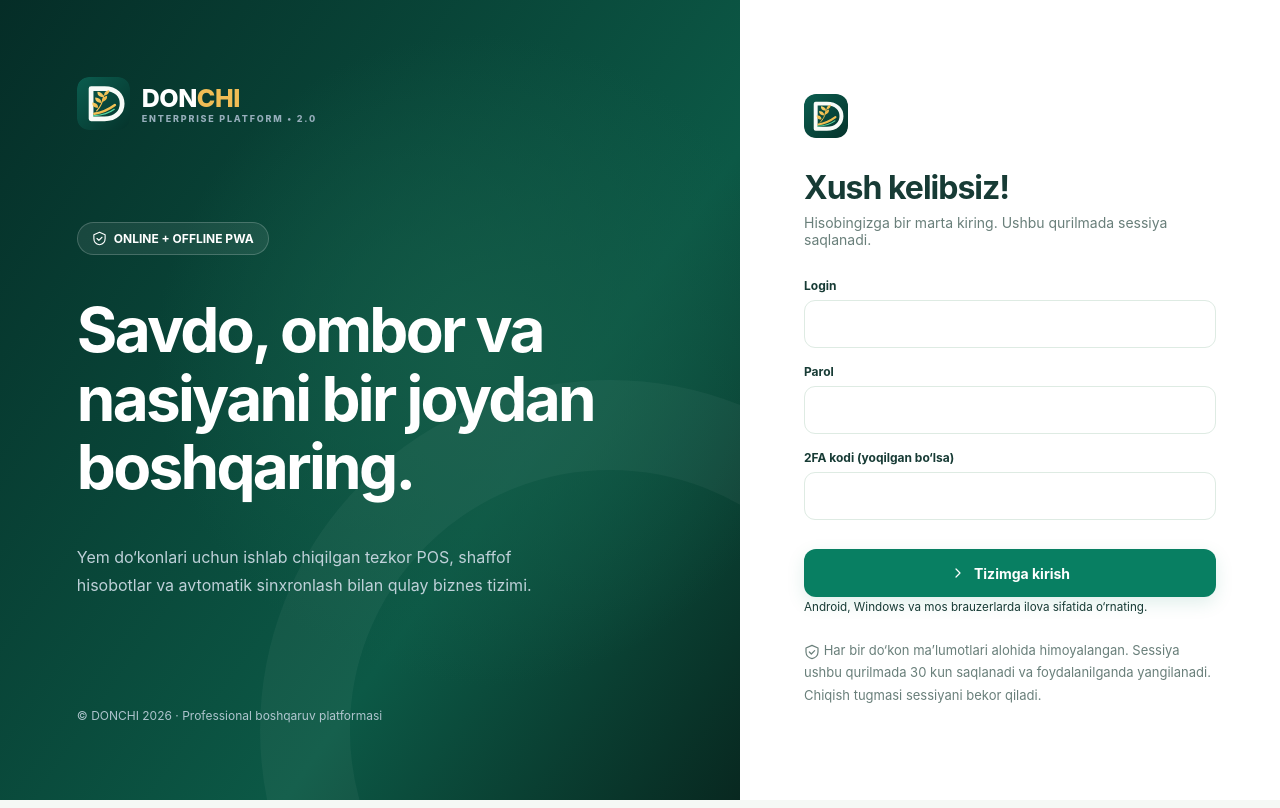
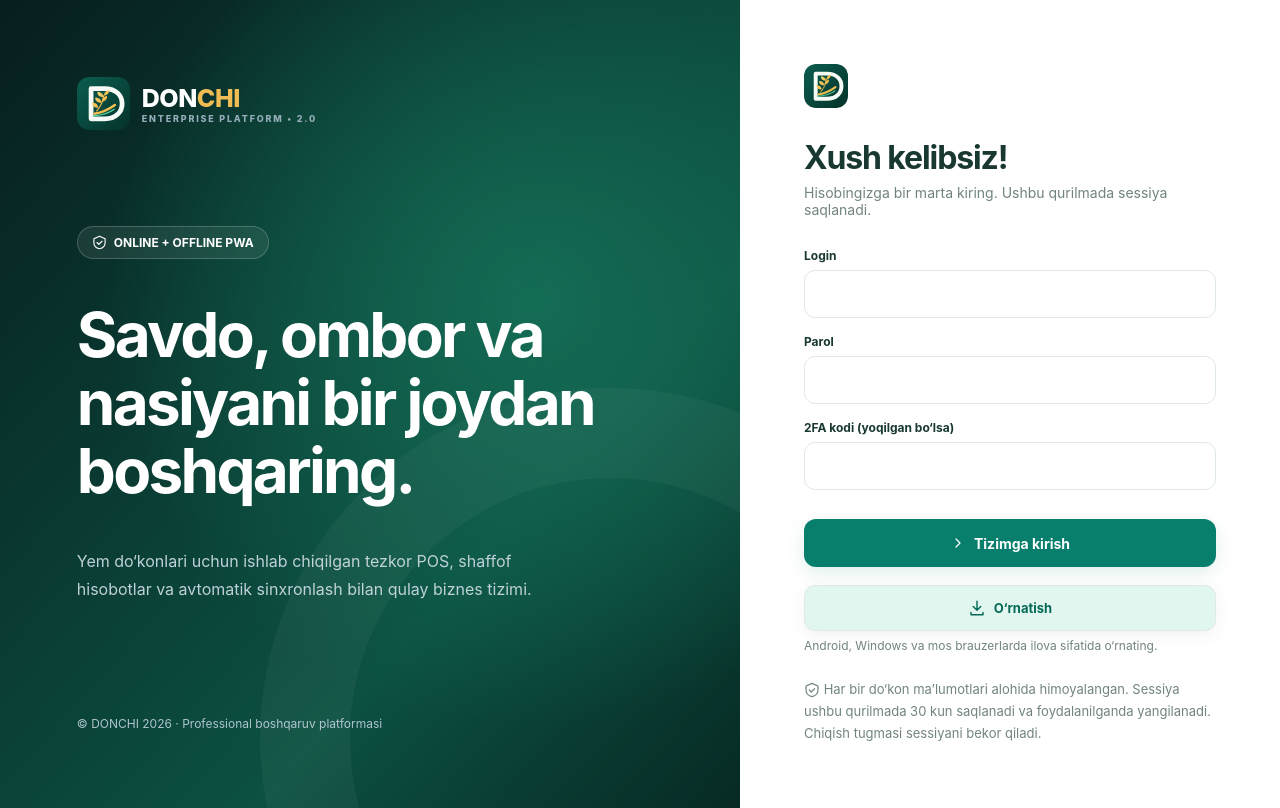
Before and after one commit to oybekabdurasulov431-ui/donchi-enterprise, a plain HTML site: page web/index.html in a window 1280 px wide. Drawn offline with Linux system fonts and the light colour scheme; no server answers.

Commit message:
Link DONCHI 2 premium styles and cross-device PWA installer

```diff
--- a/web/index.html
+++ b/web/index.html
@@ -2,13 +2,15 @@
 <html lang="uz" data-theme="light">
 <head>
 <meta charset="utf-8"><meta name="viewport" content="width=device-width,initial-scale=1"><meta name="theme-color" content="#101e31">
-<meta name="description" content="DONCHI 1.0 Enterprise — yem do‘konlari uchun online/offline savdo boshqaruv tizimi">
-<title>DONCHI 1.0 Enterprise</title>
+<meta name="description" content="DONCHI 2.0 Enterprise — yem do‘konlari uchun online/offline savdo boshqaruv tizimi">
+<title>DONCHI 2.0 Enterprise</title>
 <link rel="icon" type="image/svg+xml" href="/icon.svg">
 <link rel="manifest" href="/manifest.webmanifest">
-<link rel="stylesheet" href="/style.css?v=1.1.0">
+<link rel="stylesheet" href="/style.css?v=2.0.0">
 <script src="/v5.js?v=1.1.0" defer></script>
-<script src="/app.js?v=1.1.0" defer></script>
+<script src="/app.js?v=2.0.0" defer></script>
+<link rel="stylesheet" href="/premium.css?v=2.0.0">
+<script src="/pwa-install.js?v=2.0.0" defer></script>
 </head>
 <body>
 <div id="app"><div class="boot"><div class="boot-logo"><img src="/icon.svg" alt="DONCHI"/></div><p>DONCHI yuklanmoqda...</p></div></div>
```
